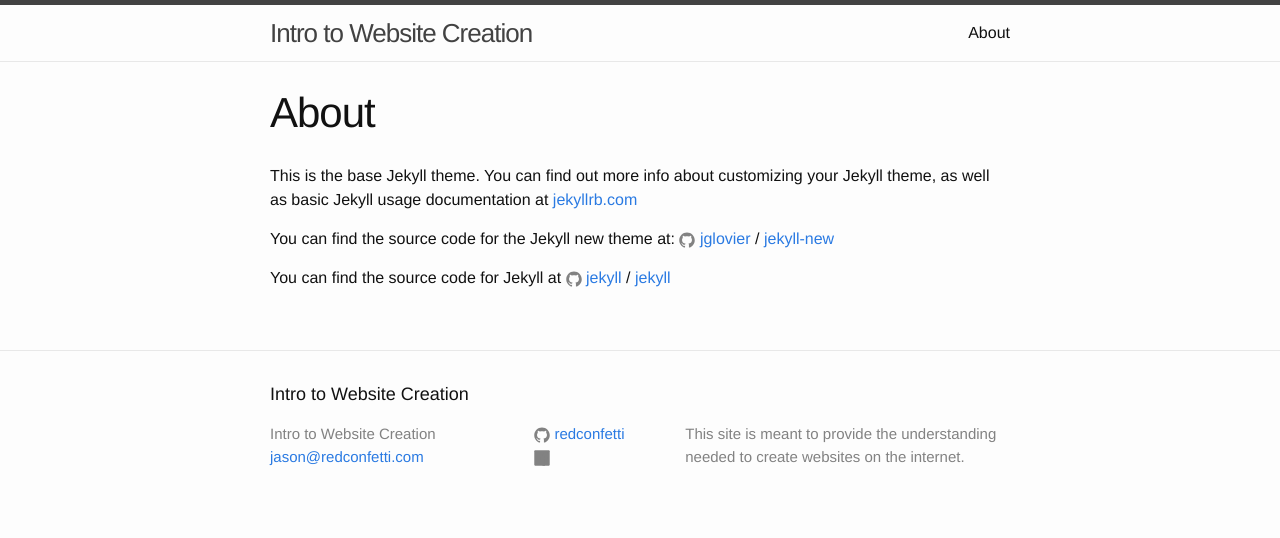
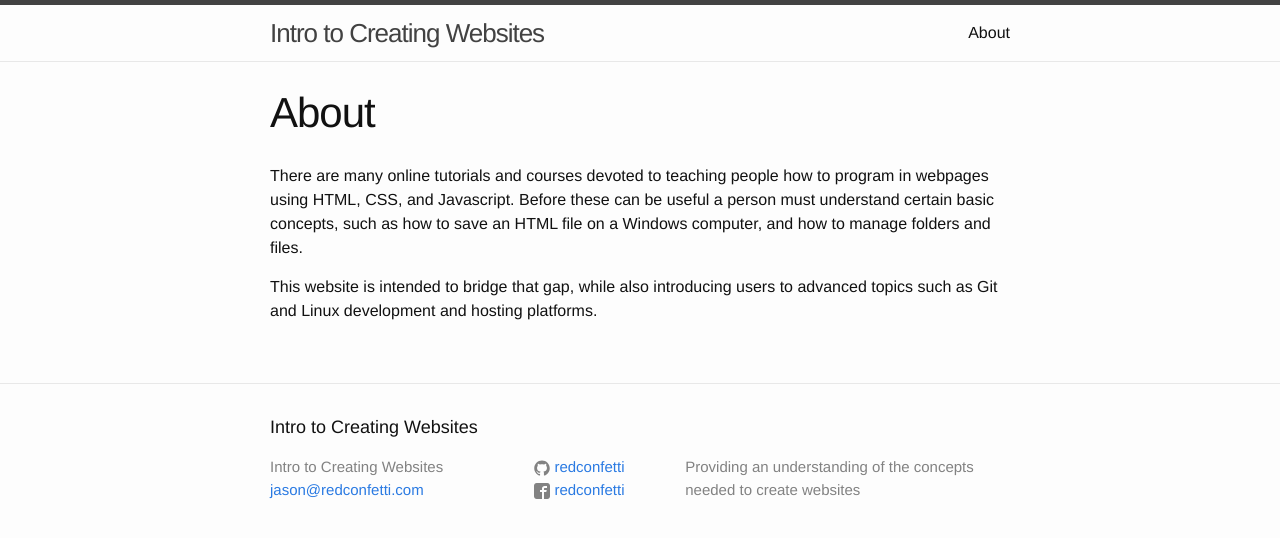
Before and after one commit to redconfetti/intro, a Jekyll site: the page built from about.md, in a window 1280 px wide. Shown: the top 538 px of the page. Built offline with Jekyll 4.4.1, drawn with Linux system fonts in a browser that asks for light colours.

Commit message:
Building computer basics post

```diff
--- a/_config.yml
+++ b/_config.yml
@@ -1,13 +1,16 @@
 # Site settings
-title: Intro to Website Creation
+title: Intro to Creating Websites
 email: jason@redconfetti.com
 description: > # this means to ignore newlines until "baseurl:"
-  This site is meant to provide the understanding needed to create
-  websites on the internet.
+  Providing an understanding of the concepts needed to create websites
 baseurl: "" # the subpath of your site, e.g. /blog
 url: "http://yourdomain.com" # the base hostname & protocol for your site
 facebook_username: redconfetti
 github_username:  redconfetti
 
 # Build settings
+highlighter: rouge
 markdown: kramdown
+kramdown:
+  input: GFM # use Github Flavored Markdown
+  hard_wrap: false # do not replace newlines by <br>s
--- a/_includes/footer.html
+++ b/_includes/footer.html
@@ -22,7 +22,7 @@
 
           {% if site.facebook_username %}
           <li>
-            {% include icon-facebook.html username=site.twitter_username %}
+            {% include icon-facebook.html username=site.facebook_username %}
           </li>
           {% endif %}
         </ul>
--- a/about.md
+++ b/about.md
@@ -4,12 +4,7 @@ title: About
 permalink: /about/
 ---
 
-This is the base Jekyll theme. You can find out more info about customizing your Jekyll theme, as well as basic Jekyll usage documentation at [jekyllrb.com](http://jekyllrb.com/)
+There are many online tutorials and courses devoted to teaching people how to program in webpages using HTML, CSS,
+and Javascript. Before these can be useful a person must understand certain basic concepts, such as how to save an HTML file on a Windows computer, and how to manage folders and files.
 
-You can find the source code for the Jekyll new theme at:
-{% include icon-github.html username="jglovier" %} /
-[jekyll-new](https://github.com/jglovier/jekyll-new)
-
-You can find the source code for Jekyll at
-{% include icon-github.html username="jekyll" %} /
-[jekyll](https://github.com/jekyll/jekyll)
+This website is intended to bridge that gap, while also introducing users to advanced topics such as Git and Linux development and hosting platforms.
--- a/css/main.scss
+++ b/css/main.scss
@@ -43,11 +43,25 @@ $on-laptop:        800px;
     }
 }
 
-
-
 // Import partials from `sass_dir` (defaults to `_sass`)
 @import
         "base",
         "layout",
         "syntax-highlighting"
 ;
+
+.photo {
+	margin: 0 15px;
+	.attribute {
+		color: #ccc;
+		font-size: 12px;
+	}
+}
+
+.align-left {
+	float: left;
+}
+
+.align-right {
+	float: right;
+}
```
Also changed, not shown: _posts/2016-04-02-computer-basics.md (added, +76 -0 lines), _posts/2016-04-02-welcome-to-jekyll.markdown (deleted, +0 -25 lines), _includes/icon-facebook.svg, images/posts/computers.png (added), images/posts/eniac.jpg (added), images/posts/von-neumann-architecture.svg (added).
